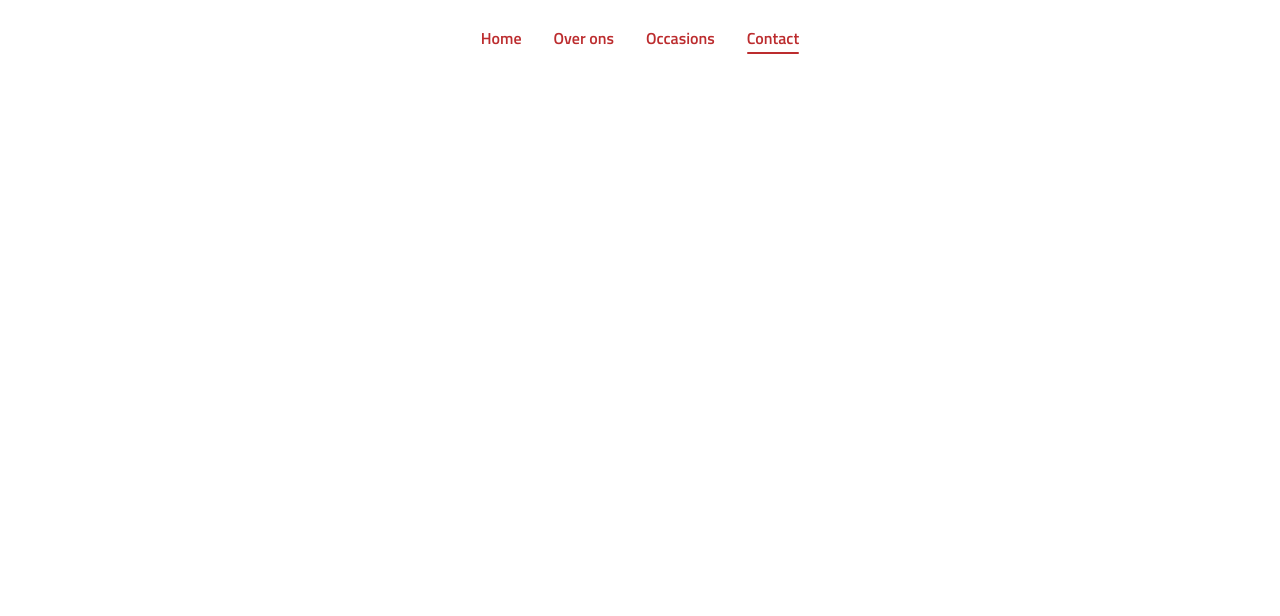
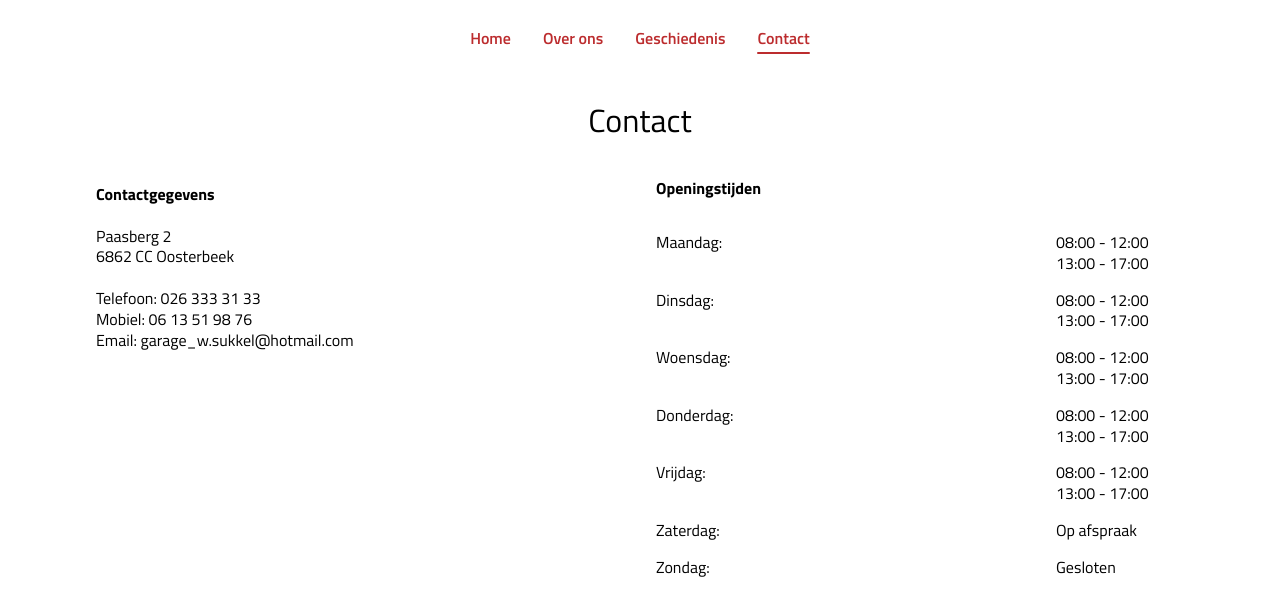
Before and after one commit to OscarRijpstra/garagesukkel, a plain HTML site: page contact/index.html in a window 1280 px wide. Drawn offline with Linux system fonts and the light colour scheme.

Commit message:
added content

```diff
--- a/contact/index.html
+++ b/contact/index.html
@@ -27,12 +27,57 @@
         <nav>
             <a href="/">Home</a>
             <a href="/over_ons">Over ons</a>
-            <a href="/occasions">Occasions</a>
+            <a href="/geschiedenis">Geschiedenis</a>
             <a href="/contact" class="current">Contact</a>
         </nav>
     </header>
     <main>
-
+        <h1 class="center">Contact</h1>
+        <div class="items">
+            <div>
+                <p>
+                    <b>Contactgegevens</b>
+                    <br><br>
+                    Paasberg 2<br>
+                    6862 CC Oosterbeek<br><br>
+                    Telefoon: <a class="black" href="tel:+31 26 333 31 33">026 333 31 33</a><br>
+                    Mobiel: <a class="black" href="tel:+31 6 13 51 98 76">06 13 51 98 76</a><br>
+                    Email: <a class="black" href="mailto:garage_w.sukkel@hotmail.com">garage_w.sukkel@hotmail.com</a><br><!---->
+                </p>
+            </div>
+            <div>
+                <b>Openingstijden</b>
+                <br><br>
+                <div class="openingstijd">
+                    <p>Maandag:</p>
+                    <p>08:00 - 12:00<br>13:00 - 17:00</p>
+                </div>
+                <div class="openingstijd">
+                    <p>Dinsdag:</p>
+                    <p>08:00 - 12:00<br>13:00 - 17:00</p>
+                </div>
+                <div class="openingstijd">
+                    <p>Woensdag:</p>
+                    <p>08:00 - 12:00<br>13:00 - 17:00</p>
+                </div>
+                <div class="openingstijd">
+                    <p>Donderdag:</p>
+                    <p>08:00 - 12:00<br>13:00 - 17:00</p>
+                </div>
+                <div class="openingstijd">
+                    <p>Vrijdag:</p>
+                    <p>08:00 - 12:00<br>13:00 - 17:00</p>
+                </div>
+                <div class="openingstijd">
+                    <p>Zaterdag:</p>
+                    <p>Op afspraak</p>
+                </div>
+                <div class="openingstijd">
+                    <p>Zondag:</p>
+                    <p>Gesloten</p>
+                </div>
+            </div>
+        </div>
     </main>
 </body>
 </html>
--- a/css/style.css
+++ b/css/style.css
@@ -14,7 +14,7 @@ a{
 }
 
 h2{
-    font-size: 24pt;
+    font-size: 22pt;
 }
 
 h3{
@@ -23,12 +23,15 @@ h3{
 
 h1, h2, h3{
     font-weight: 400;
-    color: #394fd9;
     margin: 0.5em 0;
 }
 
 .center{
     text-align: center;
+}
+
+a.black{
+    color: #000;
 }
 
 a.bigbutton{
@@ -163,8 +166,7 @@ nav a{
 .items > div{
     flex: 1;
     margin: 0.5em;
-    background-color: #faf8f3;
-    min-width: 19em;
+    min-width: 20em;
 }
 
 .items > div img{
@@ -172,8 +174,8 @@ nav a{
     display: block;
 }
 
-.items > div > div{
-    padding: 1em 1.5em;
+.items > div{
+    margin: 1em;
 }
 
 .items h3{
@@ -184,6 +186,22 @@ nav a{
 .items p{
     line-height: 1.3em;
     margin: 0.5em 0;
+}
+
+.items .openingstijd{
+    display: flex;
+    justify-content: space-between;
+    margin: 0 auto;
+}
+
+.items .openingstijd p{
+    display: inline-block;
+    vertical-align: top;
+    flex: 1;
+}
+
+.items .openingstijd p:last-child{
+    max-width: 8em;
 }
 
 .bigbutton.reserve{
```
Also changed, not shown: geschiedenis/index.html (renamed from occasions/index.html, +1 -1 lines), index.html (+13 -4 lines), over_ons/index.html (+1 -1 lines), img/3241-Garage-Pietersberg.jpg (added), img/download.jpg (added), img/temp.jpg.
